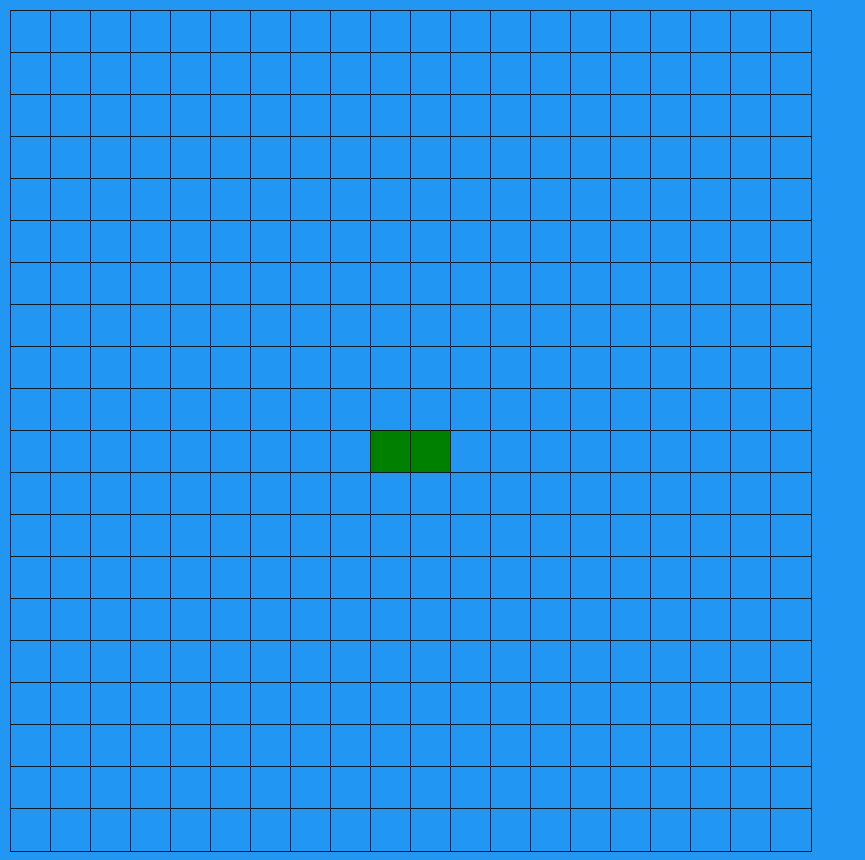
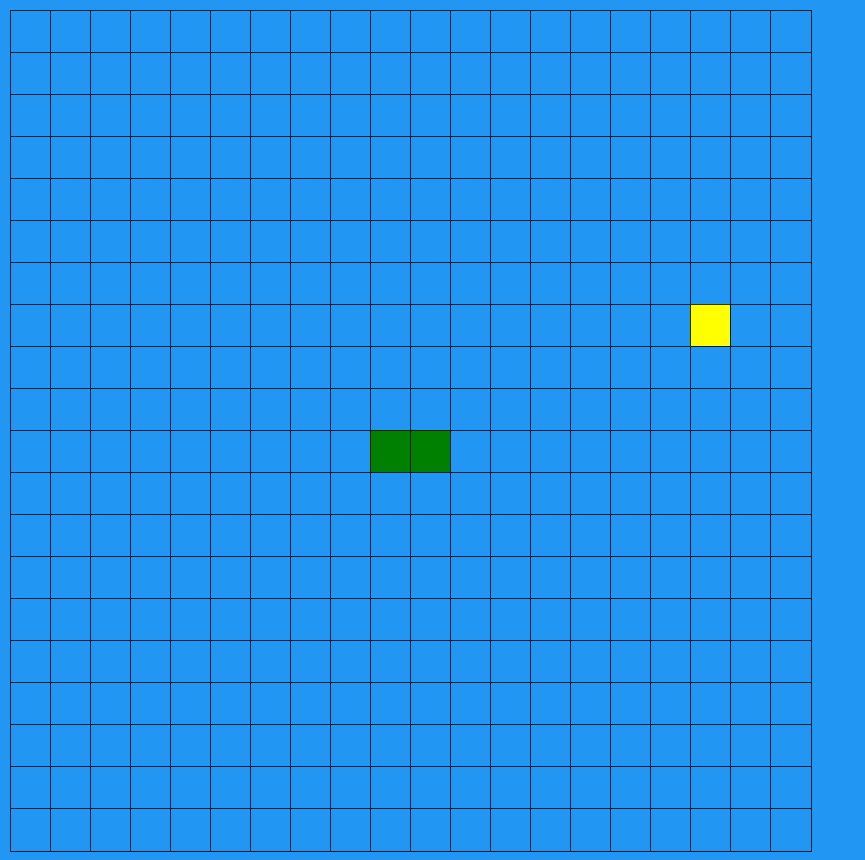
Before and after one commit to abcmer/snake, a React (Create React App) app in the folder web/: page / in a window 1280 px wide. Shown: the whole page, without its empty margins (0-865 px from the left). Built offline with nearby package versions, Linux system fonts and the light colour scheme.

Commit message:
random food placements.

```diff
--- a/web/src/Cell.js
+++ b/web/src/Cell.js
@@ -10,14 +10,12 @@ class Cell extends Component {
 
   render() {
     const cellStyle = () => {
-      if (this.props.active) {
-        return {
-          backgroundColor: 'green'
-        }
-      } else {
-        return {
-          backgroundColor: '#2196F3'
-        }
+      if (this.props.cellValue === 1) {
+        return {backgroundColor: 'green'}
+      } else if (this.props.cellValue === 2) {
+        return {backgroundColor: 'yellow'}
+      } else if (this.props.cellValue === 0) {
+        return {backgroundColor: '#2196F3'}
       }
     }
 
--- a/web/src/Grid.js
+++ b/web/src/Grid.js
@@ -8,8 +8,8 @@ class Grid extends Component {
     this.state = {
       gridSize: [20, 20],
       snake: [ [10, 10], [10, 9]],
+      foodCoords: [],
       mouthPos: [10, 10],
-      tailPos: [10, 9],
       snakeLength: 1,
       direction: null,
       matrix: []
@@ -19,13 +19,12 @@ class Grid extends Component {
 
   componentDidMount() {
     document.addEventListener('keydown', this.handleKeyDown)
-    this.setMatrix(this.state.gridSize, this.state.snake)
+    this.initializeMatrix(this.state.gridSize, this.state.snake)
   }
 
   handleKeyDown = (event) => {
       if (event.key.startsWith('Arrow')) {
         let matrix = this.state.matrix;
-        matrix[this.state.mouthPos[0]][this.state.mouthPos[1]] = false;
         let newDirection
 
         let direction = this.state.direction;
@@ -52,15 +51,16 @@ class Grid extends Component {
       }
   }
 
-  setMatrix(dimensions, snake) {
+  initializeMatrix(dimensions, snake) {
     let matrix = Array(dimensions[0]).fill().map((_,r) => {
       return Array(dimensions[1]).fill().map((_,c) => {
-          return false
+          return 0 // 0 = background
         })
       }
     )
+    matrix = this.setRandomFoodOnMatrix(matrix)
     snake.forEach(seg => {
-      matrix = this.toggleCell(matrix,seg)
+      matrix = this.setCell(matrix,seg,1)
     })
 
     this.setState({
@@ -72,22 +72,25 @@ class Grid extends Component {
   getClearMatrix(dimensions) {
     let matrix = Array(dimensions[0]).fill().map((_,r) => {
       return Array(dimensions[1]).fill().map((_,c) => {
-          return false
+          return 0
         })
       }
     )
     return matrix
   }
 
-  setSnakeOnMatrix(matrix, snake) {
+  reInitializeMatrix(matrix, snake, foodCoords) {
     snake.forEach(seg => {
-      matrix = this.toggleCell(matrix,seg)
+      matrix = this.setCell(matrix,seg,1)
     })
+
+    // Set food
+    matrix = this.setFoodCoordsOnMatrix(matrix, foodCoords)
     return matrix
   }
 
-  toggleCell(matrix, coordinates) {
-    matrix[coordinates[0]][coordinates[1]] = true
+  setCell(matrix, coordinates, value) {
+    matrix[coordinates[0]][coordinates[1]] = value
     return matrix
   }
 
@@ -97,30 +100,30 @@ class Grid extends Component {
 
   moveSnake(direction) {
     let snake = this.state.snake;
-    const mouth = snake[0]
+    const mouthPos = snake[0]
 
     let matrix = this.state.matrix;
     snake.pop(0)
     let newMouth
 
     if (direction === 'Right') {
-      newMouth = [mouth[0], mouth[1] + 1]
+      newMouth = [mouthPos[0], mouthPos[1] + 1]
     }
     if (direction === 'Left') {
-      newMouth = [mouth[0], mouth[1] - 1]
+      newMouth = [mouthPos[0], mouthPos[1] - 1]
     }
     if (direction === 'Up') {
-      newMouth = [mouth[0] - 1, mouth[1]]
+      newMouth = [mouthPos[0] - 1, mouthPos[1]]
     }
     if (direction === 'Down') {
-      newMouth = [mouth[0] + 1, mouth[1]]
+      newMouth = [mouthPos[0] + 1, mouthPos[1]]
     }
 
     newMouth = this.adjustForOutOfBounds(newMouth, this.state.gridSize)
 
     console.log('newMouth', newMouth);
     snake.unshift(newMouth)
-    matrix = this.setSnakeOnMatrix(this.getClearMatrix([20,20]), snake)
+    matrix = this.reInitializeMatrix(this.getClearMatrix(this.state.gridSize), snake, this.state.foodCoords)
     this.setState({
       matrix: matrix,
       snake: snake
@@ -145,6 +148,20 @@ class Grid extends Component {
     return mouthPos
   }
 
+  setRandomFoodOnMatrix(matrix) {
+    const foodCoords = [Math.floor(Math.random() * 20), Math.floor(Math.random() * 20)]
+    this.setState({
+      foodCoords: foodCoords
+    })
+    matrix[foodCoords[0]][foodCoords[1]] = 2
+    return matrix
+  }
+
+  setFoodCoordsOnMatrix(matrix, foodCoords) {
+    matrix[foodCoords[0]][foodCoords[1]] = 2
+    return matrix
+  }
+
   render() {
 
     const dimensions = [20, 20]
@@ -155,8 +172,8 @@ class Grid extends Component {
 
     const getGridItems = (matrix) => {
       return matrix.map((row, rIndex) => {
-        return row.map((isActiveCell, cIndex) => {
-          return <Cell row={rIndex} col={cIndex} active={isActiveCell} />
+        return row.map((cellValue, cIndex) => {
+          return <Cell row={rIndex} col={cIndex} cellValue={cellValue} />
         })
       })
     }
```
